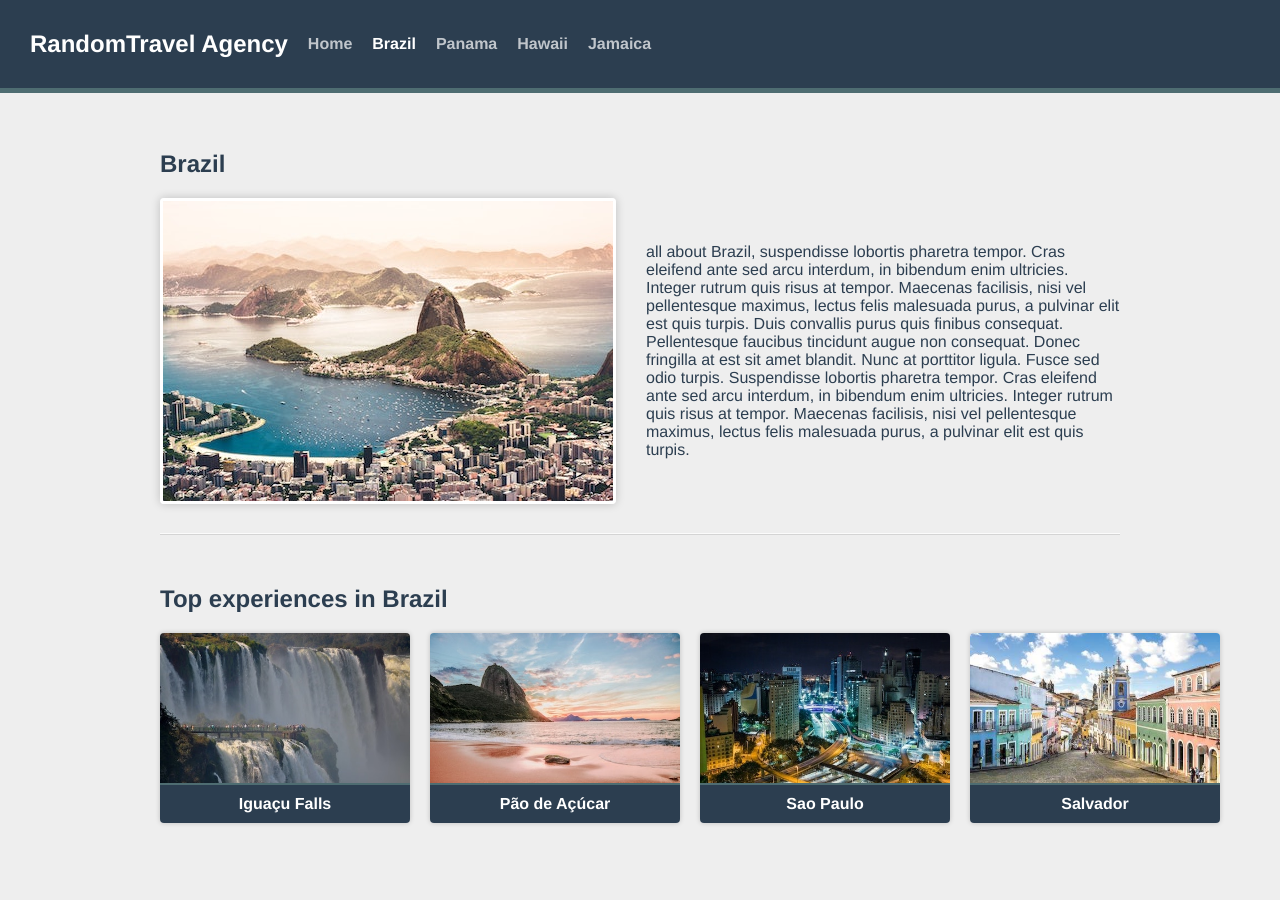
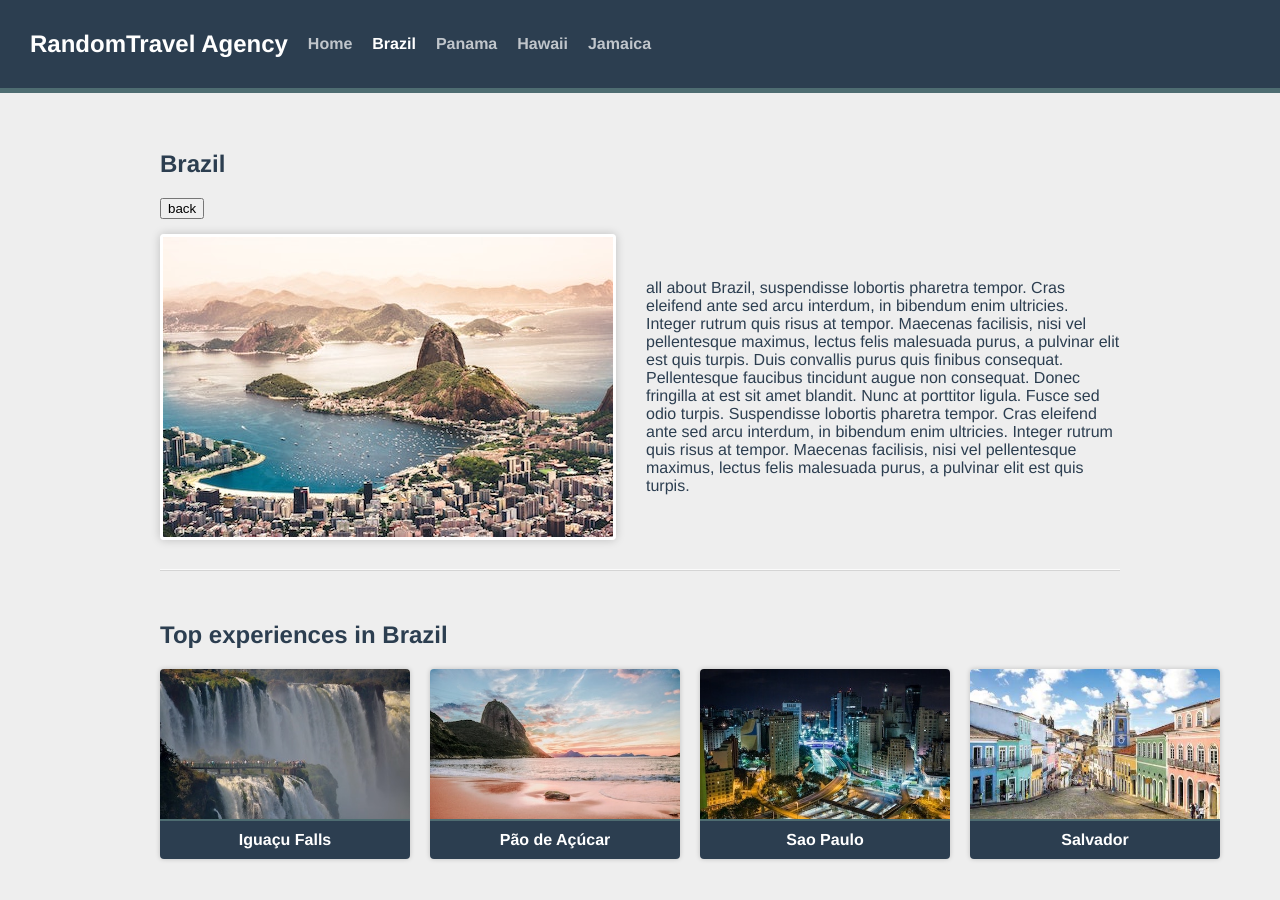
Before and after one commit to neve99/template-vite-vue-project, a Vue app: page /destination/1/brazil in a window 1280 px wide. Shown: the top 900 px of the page. Built offline with nearby package versions, Linux system fonts and the light colour scheme.

Commit message:
add go back button

```diff
--- /dev/null
+++ b/src/components/GoBack.vue
@@ -0,0 +1,5 @@
+<template>
+  <span class="go-back">
+    <button @click="$router.back()">back</button>
+  </span>
+</template>
--- a/src/views/DestinationShow.vue
+++ b/src/views/DestinationShow.vue
@@ -1,6 +1,7 @@
 <template>
   <section v-if="destination" class="destination">
     <h1>{{ destination.name }}</h1>
+    <GoBack />
     <div class="destination-details">
       <img :src="`/images/${destination.image}`" :alt="destination.name">
       <p>{{ destination.description }}</p>
@@ -27,6 +28,7 @@
 import { computed } from 'vue'
 import sourceData from '@/data.json'
 import ExperienceCard from '@/components/ExperienceCard.vue';
+import GoBack from '@/components/GoBack.vue';
 
 const props = defineProps({
   id: {
```
